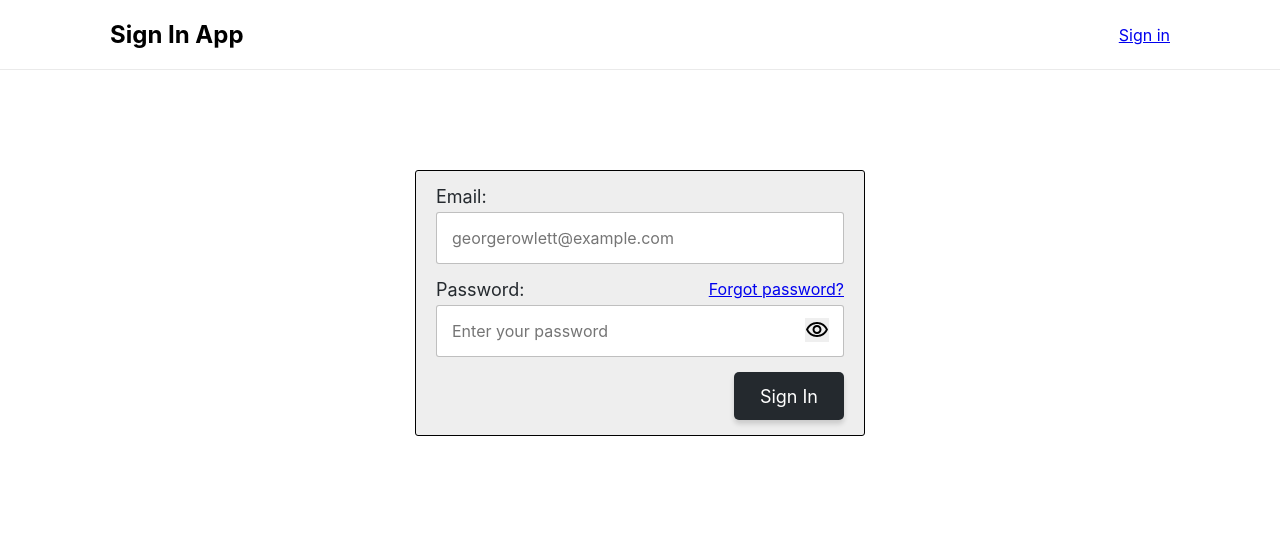
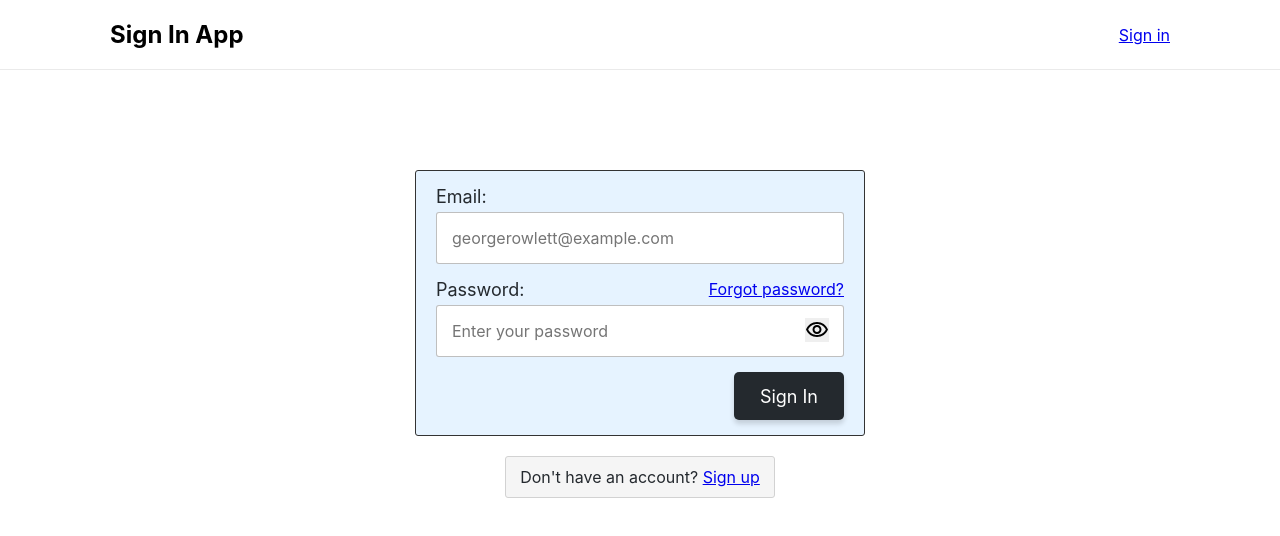
Before and after one commit to alanreidt/sign-in-app, a React (Create React App) app: page /sign-in in a window 1280 px wide. Shown: the top 536 px of the page. Built offline with nearby package versions, Linux system fonts and the light colour scheme.

Commit message:
Add SignUpPage link to SignInPage (closes #69)

```diff
--- a/src/components/Box.js
+++ b/src/components/Box.js
@@ -1,39 +1,15 @@
 import styled from 'styled-components';
 
-const StyledBox = styled.div`
+export default styled.div`
   display: block;
-  width: ${(props) => props.hasMaxWidth ? '100%' : 'auto'};
-  max-width: ${(props) => props.maxWidth}px;
+  width: ${(props) => props.maxWidth ? '100%' : 'auto'};
+  max-width: ${(props) => props.maxWidth};
   height: 100%;
-  padding: ${(props) => props.padding};
+  padding: 10px 14px;
 
-  background-color: #eee;
-  border: 1px solid black;
+  background-color: #f5f5f5;
+  border: 1px solid #d2d2d2;
   border-radius: 3px;
 
   box-sizing: border-box;
 `;
-
-function Box(props) {
-  const {
-    padding = '15px 20px',
-    maxWidth = '',
-    children,
-  } = props;
-
-  const hasMaxWidth = Number.isFinite(
-    parseFloat(maxWidth)
-  );
-
-  return (
-    <StyledBox
-      padding={padding}
-      hasMaxWidth={hasMaxWidth}
-      maxWidth={maxWidth}
-    >
-      {children}
-    </StyledBox>
-  );
-}
-
-export default Box;
--- a/src/components/Page.js
+++ b/src/components/Page.js
@@ -2,8 +2,9 @@ import styled from 'styled-components';
 
 const StyledPage = styled.div`
   display: flex;
-  justify-content: center;
-  align-items: flex-start;
+  flex-flow: column nowrap;
+  justify-content: flex-start;
+  align-items: center;
 
   width: 100%;
   height: 100%;
--- a/src/components/SignInBox.js
+++ b/src/components/SignInBox.js
@@ -8,6 +8,13 @@ import Input from './Input';
 import PasswordInput from './PasswordInput';
 import Container from './Container';
 import Button from './Button';
+
+const StyledBox = styled(Box)`
+  padding: 15px 20px;
+
+  background-color: #e6f3ff;
+  border: 1px solid #333;
+`;
 
 const Spacing = styled.div`
   & > *:not(:last-child) {
@@ -20,7 +27,7 @@ const Error = styled.p`
   color: red;
 `;
 
-function SignInBox() {
+function SignInBox(props) {
   const history = useHistory();
   const location = useLocation();
   const auth = useAuth();
@@ -57,7 +64,7 @@ function SignInBox() {
   const handlePasswordChange = createInputHandler(setPassword);
 
   return (
-    <Box maxWidth={450}>
+    <StyledBox maxWidth="450px" {...props}>
       <form onSubmit={handleFormSubmit}>
         <Spacing vertical="15px">
           <Input
@@ -88,7 +95,7 @@ function SignInBox() {
           </Container>
         </Spacing>
       </form>
-    </Box>
+    </StyledBox>
   );
 }
 
--- a/src/pages/SignInPage.js
+++ b/src/pages/SignInPage.js
@@ -1,10 +1,22 @@
+import { Link } from 'react-router-dom';
+import styled from 'styled-components';
+
+import Box from '../components/Box';
 import Page from '../components/Page';
 import SignInBox from '../components/SignInBox';
+
+const StyledSignInBox = styled(SignInBox)`
+  margin-bottom: 20px;
+`;
 
 function SignInPage() {
   return (
     <Page>
-      <SignInBox/>
+      <StyledSignInBox/>
+
+      <Box>
+        Don't have an account? <Link to="sign-up">Sign up</Link>
+      </Box>
     </Page>
   );
 }
```
